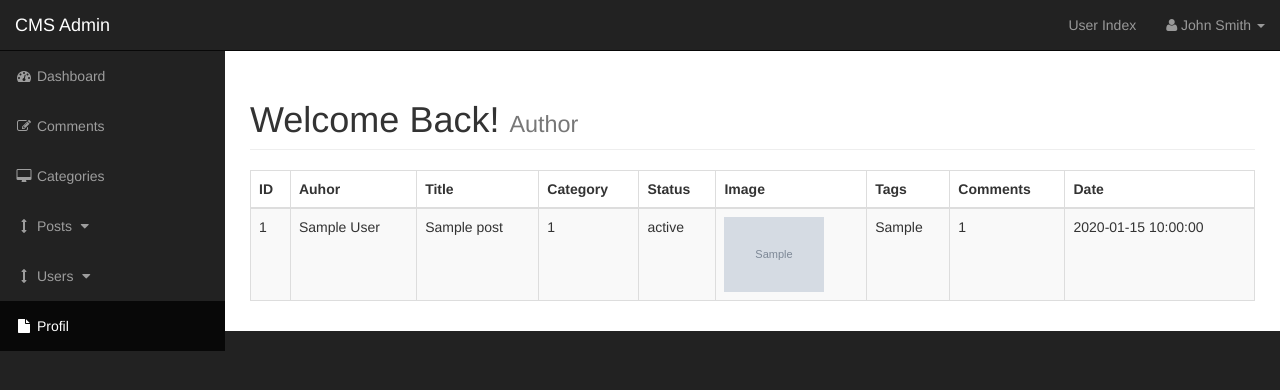
After one commit to Sidiki-del/CMS, a PHP site: page /admin/posts.php in a window 1280 px wide. The commit adds this page. Shown: the top 390 px of the page. Run offline with PHP 8.4, Linux system fonts and the light colour scheme; tables that the repository leaves empty or names only in its code hold one stand-in row (values such as "Sample post"); grey boxes marked "Sample" are stand-in pictures.

Commit message:
Display Posts On Admin Cpanel

```diff
--- /dev/null
+++ b/admin/functions.php
@@ -0,0 +1,39 @@
+<?php
+function insert_category(){
+    global $connection;
+ if(isset($_POST['submit'])){
+                            $cat_title = $_POST['cat_title'];
+                            if(empty($cat_title))
+                            echo "Ce Champ Doit Etre Rempli";
+                            else {
+                                $qry = "INSERT INTO categories(cat_title) VALUES ('{$cat_title}')";
+                                $result = mysqli_query($connection, $qry);
+                                if(!$result)
+                                die("QUERY FAILED".mysqli_error($connection));
+                            }
+                        }
+                        }
+
+function update_category (){
+    global $connection;
+    if(isset($_POST['update_category'])){
+             $cat_id = $_GET['update'];
+             $cat_title = $_POST['cat_title'];
+             $qry = "UPDATE categories set cat_title = '$cat_title' WHERE cat_id = '$cat_id'";
+             $result = mysqli_query($connection, $qry);
+
+         }
+}
+
+function delete_category (){
+    global $connection;
+    //DELETE FROM category
+                           if(isset($_GET['delete'])){
+                             $delete_id = $_GET['delete'];
+                             $qry = "DELETE FROM categories where cat_id = $delete_id";
+                             $result = mysqli_query($connection, $qry);
+                             header("Location: categories.php");
+                           }
+}
+
+?>
--- a/admin/includes/admin_header.php
+++ b/admin/includes/admin_header.php
@@ -1,5 +1,7 @@
 <?php ob_start(); ?>
 <?php include "./../includes/db.php"; ?>
+<?php include "functions.php"; ?>
+
 
 
 
--- a/admin/includes/admin_navigation.php
+++ b/admin/includes/admin_navigation.php
@@ -48,7 +48,7 @@
                         <a href="forms.html"><i class="fa fa-fw fa-edit"></i> Comments</a>
                     </li>
                     <li>
-                        <a href="bootstrap-elements.html"><i class="fa fa-fw fa-desktop"></i> Categories</a>
+                        <a href="./categories.php"><i class="fa fa-fw fa-desktop"></i> Categories</a>
                     </li>
                     <!-- <li>
                         <a href="bootstrap-grid.html"><i class="fa fa-fw fa-wrench"></i> Bootstrap Grid</a>
@@ -57,7 +57,7 @@
                         <a href="javascript:;" data-toggle="collapse" data-target="#posts_dropdown"><i class="fa fa-fw fa-arrows-v"></i> Posts <i class="fa fa-fw fa-caret-down"></i></a>
                         <ul id="posts_dropdown" class="collapse">
                             <li>
-                                <a href="#">Tous Les Posts</a>
+                                <a href="./posts.php">Tous Les Posts</a>
                             </li>
                             <li>
                                 <a href="#">Ajouter Un Post</a>
--- /dev/null
+++ b/admin/posts.php
@@ -0,0 +1,83 @@
+<?php include './includes/admin_header.php'; ?>
+
+
+    <div id="wrapper">
+
+        <!-- Navigation -->
+<?php include './includes/admin_navigation.php'; ?>
+
+
+
+        <div id="page-wrapper">
+
+            <div class="container-fluid">
+
+                <!-- Page Heading -->
+                <div class="row">
+                    <div class="col-lg-12">
+                        <h1 class="page-header">
+                            Welcome Back!
+                            <small>Author</small>
+                        </h1>
+                        <table class="table table-bordered table-striped table-hover">
+                            <thead>
+                               <tr>
+                                  <th>ID</th>
+                                  <th>Auhor</th>
+                                  <th>Title</th>
+                                  <th>Category</th>
+                                  <th>Status</th>
+                                  <th>Image</th>
+                                  <th>Tags</th>
+                                  <th>Comments</th>
+                                  <th>Date</th>
+                              </tr>
+
+                        </thead>
+                        <tbody>
+                            <?php
+                            $qry = "SELECT * FROM posts";
+                            $result = mysqli_query($connection, $qry);
+                            while ($row = mysqli_fetch_assoc($result)){
+                                $post_id = $row['post_id'];
+                                $post_author = $row['post_author'];
+                                $post_title = $row['post_title'];
+                                $post_category_id = $row['post_category_id'];
+                                $post_status = $row['post_status'];
+                                $post_image = $row['post_image'];
+                                $post_tags = $row['post_tags'];
+                                $post_comment_count = $row['post_comment_count'];
+                                $post_date = $row['post_date'];
+                            echo "<tr>";
+                            echo "<td>$post_id</td>";
+                            echo "<td>$post_author</td>";
+                            echo "<td>$post_title</td>";
+                            echo "<td>$post_category_id</td>";
+                            echo "<td>$post_status</td>";
+                            echo "<td><img width='100' src='../images/$post_image' alt='image' srcset=''></td>";
+                            echo "<td>$post_tags</td>";
+                            echo "<td>$post_comment_count</td>";
+                            echo "<td>$post_date</td>";
+                            echo "</tr>";
+
+                            }
+                            ?>
+                        </tbody>
+                        </table>
+
+
+
+                    </div>
+                </div>
+                <!-- /.row -->
+
+            </div>
+            <!-- /.container-fluid -->
+
+        </div>
+        <!-- /#page-wrapper -->
+
+    </div>
+    <!-- /#wrapper -->
+
+<?php include './includes/admin_footer.php'; ?>
```
Also changed, not shown: admin/categories.php (+2 -18 lines), admin/includes/update_categories.php (+2 -7 lines), admin/bo.html (added).
